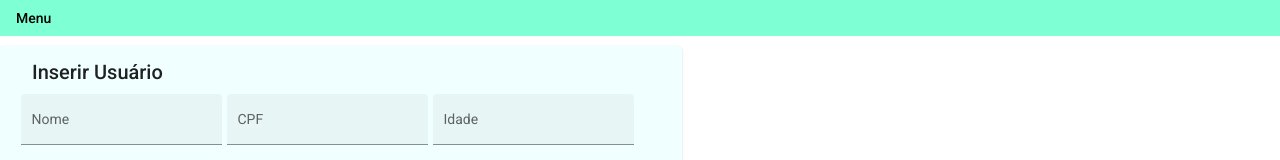
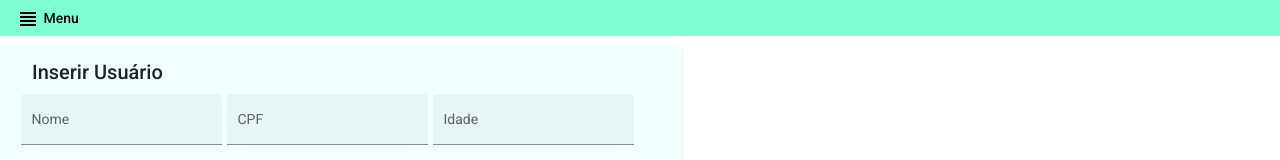
Before and after one commit to felipeGsousa/github-wphyec, an Angular app: page / in a window 1280 px wide. Shown: the top 160 px of the page. Built offline with nearby package versions, Linux system fonts and the light colour scheme.

Commit message:
2 files modified

```diff
--- a/src/app/layout/layout.module.ts
+++ b/src/app/layout/layout.module.ts
@@ -4,6 +4,7 @@ import { MenuComponent } from './menu/menu.component';
 import { BrowserAnimationsModule } from '@angular/platform-browser/animations';
 import { MatButtonModule } from '@angular/material/button';
 import { MatMenuModule } from '@angular/material/menu';
+import { MatIconModule } from '@angular/material/icon';
 
 
 
@@ -18,7 +19,8 @@ import { MatMenuModule } from '@angular/material/menu';
     BrowserAnimationsModule,
     CommonModule,
     MatMenuModule,
-    MatButtonModule
+    MatButtonModule,
+    MatIconModule
   ]
 })
 export class LayoutModule { }
--- a/src/app/layout/menu/menu.component.html
+++ b/src/app/layout/menu/menu.component.html
@@ -1,7 +1,7 @@
 <div class="menu-background">
-  <button mat-button [matMenuTriggerFor]="menu">Menu</button>
+  <button mat-button [matMenuTriggerFor]="menu"><mat-icon>view_headline</mat-icon> Menu</button>
   <mat-menu #menu="matMenu">
-    <button mat-menu-item>Item 1</button>
-    <button mat-menu-item>Item 2</button>
+    <button mat-menu-item>Item 1 <mat-icon>search</mat-icon></button>
+    <button mat-menu-item>Item 2 <mat-icon>settings</mat-icon></button>
   </mat-menu>
 </div>
```
